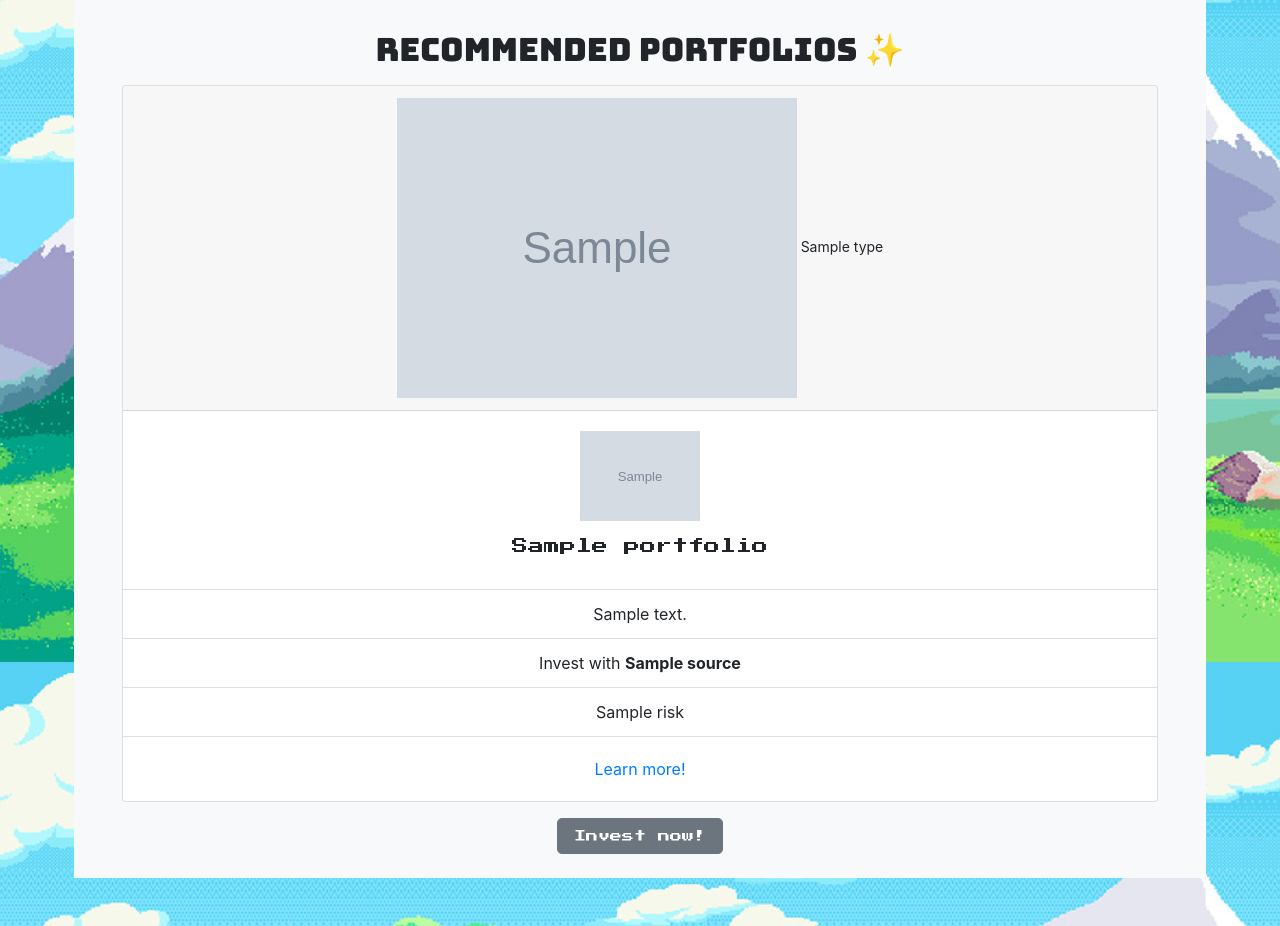
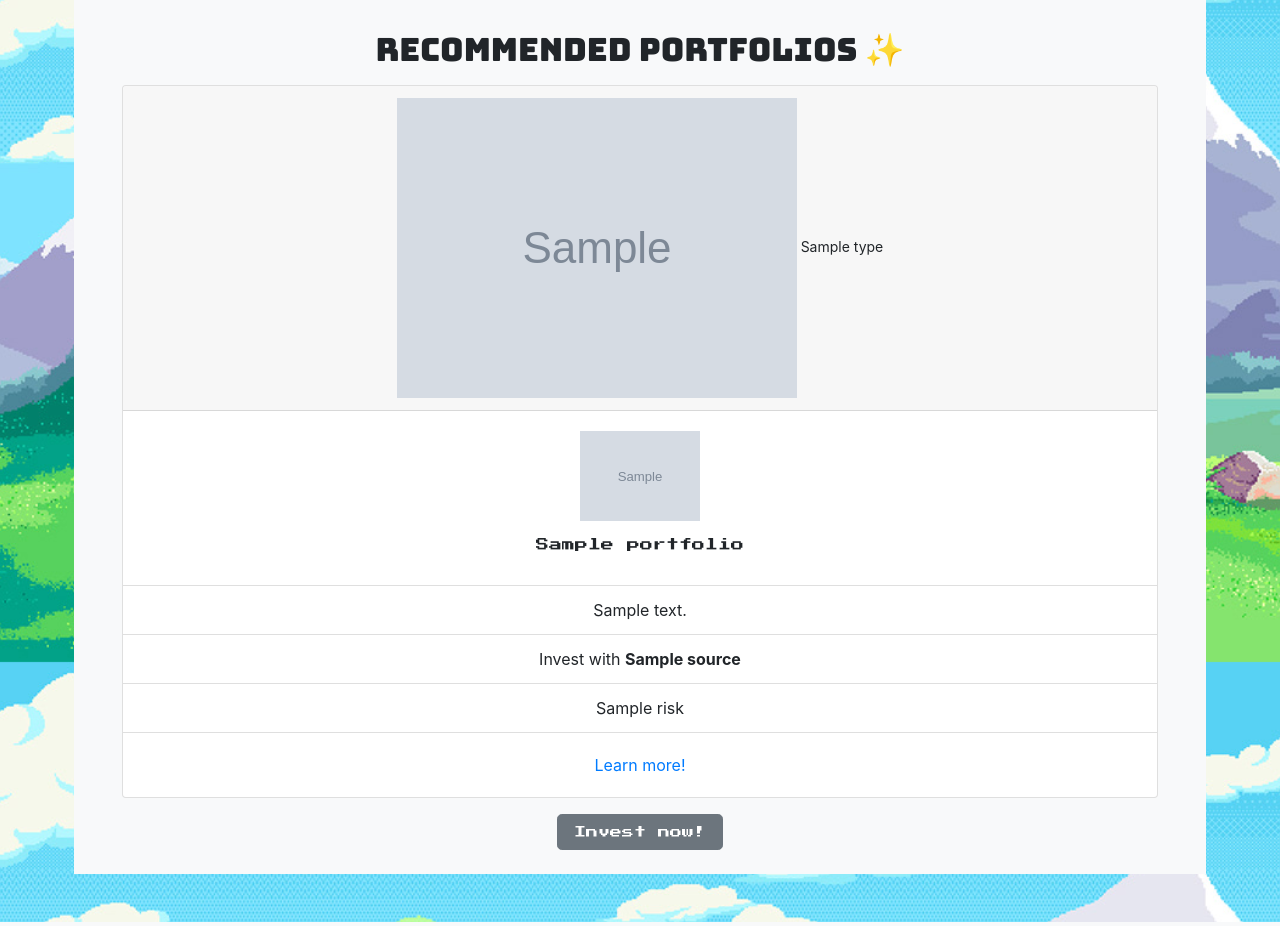
Before and after one commit to traveltheworldwithaflaskoftea/fyp_game1, a Flask app: page /recommendation in a window 1280 px wide. Shown: the part 138-1064 px from the top of the page. Run offline with Flask 2, Linux system fonts and the light colour scheme; grey boxes marked "Sample" are stand-in pictures; a database or web service that is not in the repository returns one stand-in record (values such as "Sample title"); some libraries are stand-ins or nearby versions; some web fonts are replaced.

Commit message:
Update to json file & recc font size

```diff
--- a/json_files/byrisk.json
+++ b/json_files/byrisk.json
@@ -9,6 +9,7 @@
     "_id": "moderate",
     "flagship": ["flagship_60", "flagship_40"],
     "esg": ["esg_60", "esg_40"],
+    "satellite": ["china_fi", "low_vfi"],
     "cash_smart": ["enhanced"]
 },
 {
--- a/templates/5_rec.html
+++ b/templates/5_rec.html
@@ -73,7 +73,7 @@
                       </div>
                       <div class="card-body mx-3">
                         <img src="{{ portfolio.image }}" alt="" style="max-width:120px;">
-                        <h5 class="card-title mt-3" style="font-family: 'Press Start 2P', cursive; font-size: medium;">{{ portfolio.name }}</h5>
+                        <h5 class="card-title mt-3" style="font-family: 'Press Start 2P', cursive; font-size: 13px;">{{ portfolio.name }}</h5>
                       </div>
                       <ul class="list-group list-group-flush">
                         <li class="list-group-item">{{ portfolio.details }}</li>
```
